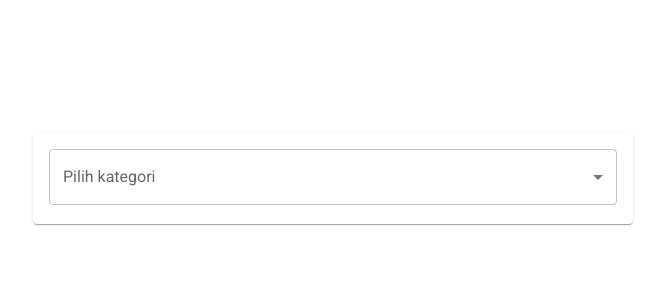
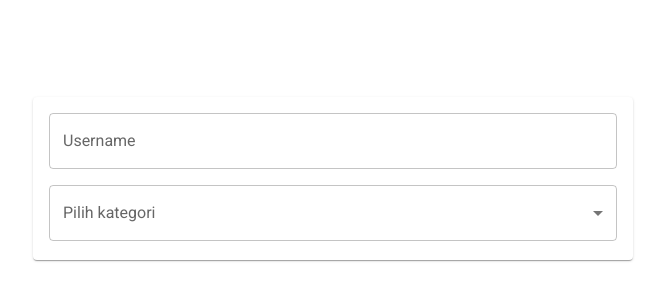
Before and after one commit to hfishere/frontend-wpu-project-management, a React (Vite) app: page /login in a window 1280 px wide. Shown: the part 222-522 px from the top of the page, without its empty margins (307-972 px from the left). Built offline with nearby package versions, Linux system fonts and the light colour scheme.

Commit message:
Add TextField component and update Login page to include username input

```diff
--- a/src/components/pages/Auth/Login/Login.jsx
+++ b/src/components/pages/Auth/Login/Login.jsx
@@ -2,9 +2,16 @@
 import { useForm } from 'react-hook-form';
 
 import Select from '../../../ui/Forms/Select';
+import TextField from '../../../ui/Forms/TextField';
 
 const Login = () => {
-  const { control } = useForm();
+  const { control, watch } = useForm();
+
+  const username = watch('username');
+  const category = watch('category');
+
+  console.log(username);
+  console.log(category);
 
   return (
     <Stack
@@ -19,8 +26,9 @@
           padding: 2,
         }}
       >
+        <TextField name={'username'} control={control} label={'Username'} />
         <Select
-          name={'kategori'}
+          name={'category'}
           control={control}
           label={'Pilih kategori'}
           options={[
--- a/src/components/pages/Auth/Login/index.js
+++ b/src/components/pages/Auth/Login/index.js
@@ -1,3 +1,3 @@
-import Login from "./Login";
+import Login from './Login';
 
 export default Login;
--- /dev/null
+++ b/src/components/ui/Forms/TextField/TextField.jsx
@@ -0,0 +1,40 @@
+import { TextField as BaseTextField, Box } from '@mui/material';
+import { Controller } from 'react-hook-form';
+
+const TextField = ({
+  control,
+  name,
+  label,
+  defaultValue,
+  helperText,
+  ...props
+}) => {
+  return (
+    <Controller
+      name={name}
+      control={control}
+      defaultValue={defaultValue}
+      render={({ field: { value, onChange, onBlur } }) => {
+        return (
+          <Box
+            sx={{
+              marginBottom: 2,
+            }}
+          >
+            <BaseTextField
+              {...props}
+              fullWidth
+              label={label}
+              varian="outlined"
+              value={value}
+              onBlur={onBlur}
+              onChange={onChange}
+            />
+          </Box>
+        );
+      }}
+    />
+  );
+};
+
+export default TextField;
--- /dev/null
+++ b/src/components/ui/Forms/TextField/index.js
@@ -0,0 +1,3 @@
+import TextField from './TextField';
+
+export default TextField;
```
Also changed, not shown: src/components/ui/Forms/Select/Select.jsx (indentation only), 1 other file (tests, documents, lock files or other folders).
